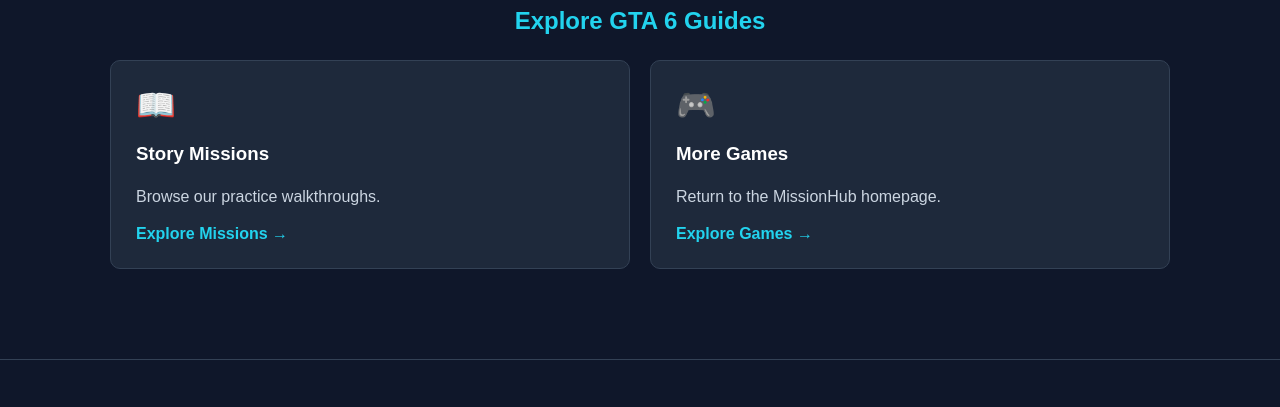
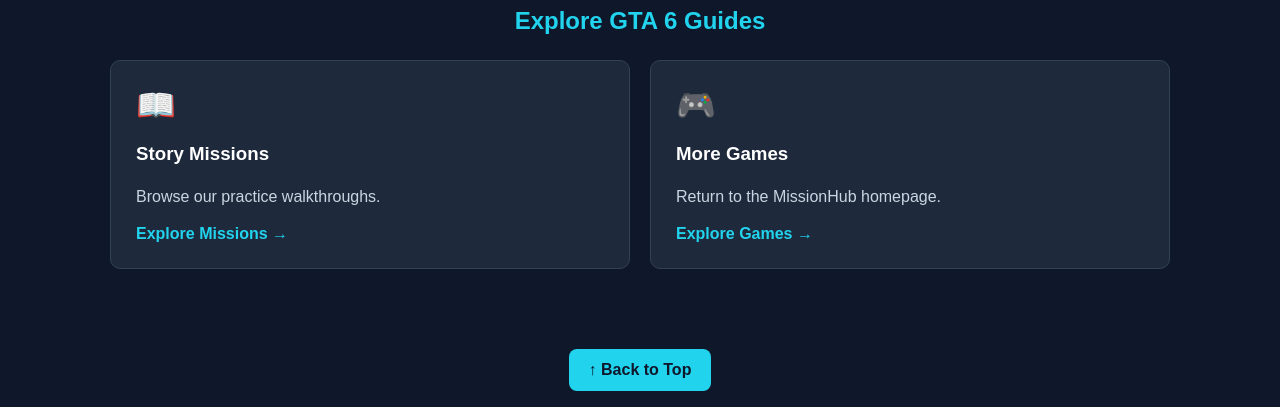
Before and after one commit to Deshawn-creator/MissionHub, a plain HTML site: page gta6.html in a window 1280 px wide. Shown: the part 1941-2348 px from the top of the page. Drawn offline with Linux system fonts and the light colour scheme.

Commit message:
Add Back to Top button to GTA 6 page

```diff
--- a/gta6.html
+++ b/gta6.html
@@ -16,7 +16,7 @@
     <link rel="stylesheet" href="style.css">
 </head>
 
-<body>
+<body id="top">
 
 <a href="#main-content" class="skip-link">
     Skip to main content
@@ -198,6 +198,11 @@
 
 </main>
 
+<!-- DAY 37 - Back to Top Button -->
+<a href="#top" class="back-to-top">
+    ↑ Back to Top
+</a>
+
     <!-- Footer -->
 
 <!-- DAY 19 - MissionHub Footer -->
--- a/style.css
+++ b/style.css
@@ -1276,3 +1276,41 @@
     outline: 3px solid #67e8f9;
     outline-offset: 4px;
 }
+
+/* DAY 37 - Back to Top Button */
+
+html {
+    scroll-behavior: smooth;
+}
+
+
+/* DAY 37 - Back to Top Button */
+
+.back-to-top {
+    display: block;
+    width: fit-content;
+    margin: 30px auto;
+    background-color: #22d3ee;
+    color: #0f172a;
+    padding: 12px 20px;
+    border-radius: 8px;
+    font-weight: bold;
+    text-decoration: none;
+    text-align: center;
+}
+
+
+.back-to-top:hover {
+    background-color: #67e8f9;
+}
+
+.back-to-top:focus-visible {
+    outline: 3px solid #67e8f9;
+    outline-offset: 4px;
+}
+
+@media (prefers-reduced-motion: reduce) {
+    html {
+        scroll-behavior: auto;
+    }
+}
```
